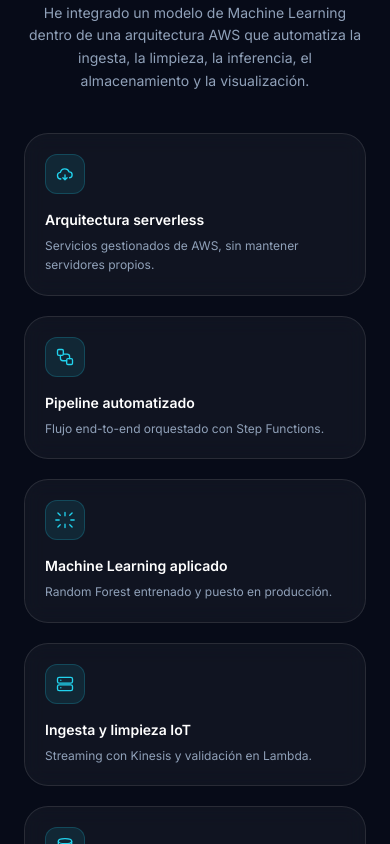
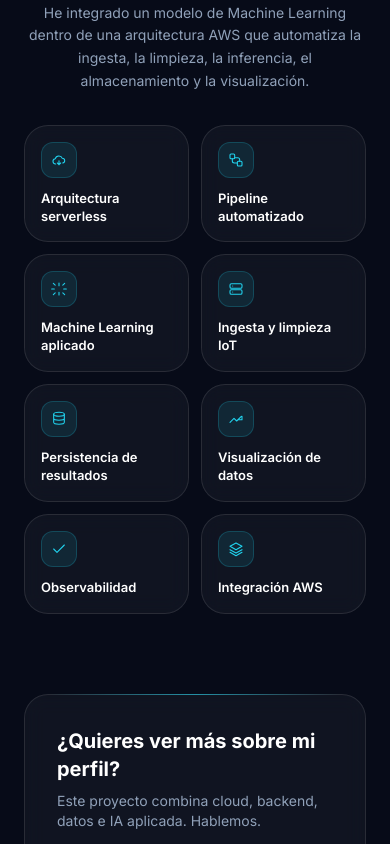
Before and after one commit to roldaan04/portfolio, a React (Vite) app: page /aws-project in a window 390 px wide. Shown: the part 5900-6744 px from the top of the page. Built offline with nearby package versions, Linux system fonts and the light colour scheme.

Commit message:
patch: proyects objectives edited

```diff
--- a/src/pages/AwsProjectPage.jsx
+++ b/src/pages/AwsProjectPage.jsx
@@ -375,16 +375,23 @@ function AwsProjectPage() {
             </p>
           </div>
 
-          <div className="mt-10 grid gap-5 sm:grid-cols-2 lg:grid-cols-4">
+          {/* En móvil la rejilla se compacta: 2 columnas, tarjeta más pequeña y
+              sin descripción, para no alargar la página. A partir de sm se
+              muestra completa igual que en escritorio. */}
+          <div className="mt-8 grid grid-cols-2 gap-3 sm:mt-10 sm:gap-5 lg:grid-cols-4">
             {proofs.map((p) => {
               const Icon = p.icon
               return (
-                <article key={p.title} className="glass glass-hover p-5">
-                  <span className="flex h-10 w-10 items-center justify-center rounded-xl border border-brand/20 bg-brand/10 text-brand">
-                    <Icon className="h-5 w-5" />
+                <article key={p.title} className="glass glass-hover p-4 sm:p-5">
+                  <span className="flex h-9 w-9 items-center justify-center rounded-xl border border-brand/20 bg-brand/10 text-brand sm:h-10 sm:w-10">
+                    <Icon className="h-4 w-4 sm:h-5 sm:w-5" />
                   </span>
-                  <h3 className="mt-4 text-sm font-semibold text-white">{p.title}</h3>
-                  <p className="mt-1.5 text-xs leading-relaxed text-slate-400">{p.text}</p>
+                  <h3 className="mt-3 text-[13px] font-semibold leading-snug break-words text-white sm:mt-4 sm:text-sm">
+                    {p.title}
+                  </h3>
+                  <p className="mt-1.5 hidden text-xs leading-relaxed text-slate-400 sm:block">
+                    {p.text}
+                  </p>
                 </article>
               )
             })}
--- a/src/pages/FilmeProjectPage.jsx
+++ b/src/pages/FilmeProjectPage.jsx
@@ -440,16 +440,23 @@ function FilmeProjectPage() {
             </p>
           </div>
 
-          <div className="mt-10 grid gap-5 sm:grid-cols-2 lg:grid-cols-4">
+          {/* En móvil la rejilla se compacta: 2 columnas, tarjeta más pequeña y
+              sin descripción, para no alargar la página. A partir de sm se
+              muestra completa igual que en escritorio. */}
+          <div className="mt-8 grid grid-cols-2 gap-3 sm:mt-10 sm:gap-5 lg:grid-cols-4">
             {proofs.map((p) => {
               const Icon = p.icon
               return (
-                <article key={p.title} className="glass glass-hover p-5">
-                  <span className="flex h-10 w-10 items-center justify-center rounded-xl border border-brand/20 bg-brand/10 text-brand">
-                    <Icon className="h-5 w-5" />
+                <article key={p.title} className="glass glass-hover p-4 sm:p-5">
+                  <span className="flex h-9 w-9 items-center justify-center rounded-xl border border-brand/20 bg-brand/10 text-brand sm:h-10 sm:w-10">
+                    <Icon className="h-4 w-4 sm:h-5 sm:w-5" />
                   </span>
-                  <h3 className="mt-4 text-sm font-semibold text-white">{p.title}</h3>
-                  <p className="mt-1.5 text-xs leading-relaxed text-slate-400">{p.text}</p>
+                  <h3 className="mt-3 text-[13px] font-semibold leading-snug break-words text-white sm:mt-4 sm:text-sm">
+                    {p.title}
+                  </h3>
+                  <p className="mt-1.5 hidden text-xs leading-relaxed text-slate-400 sm:block">
+                    {p.text}
+                  </p>
                 </article>
               )
             })}
```
